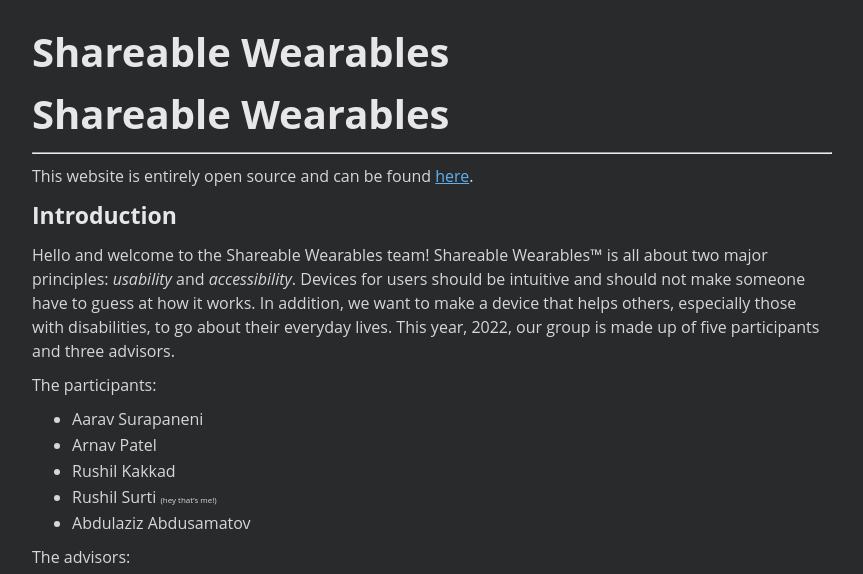
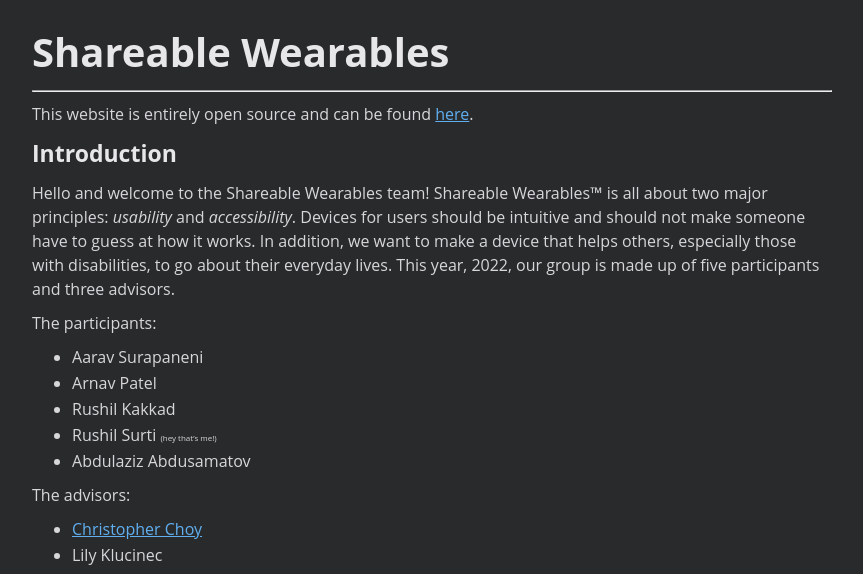
Before and after one commit to chirprush/shareable-wearables, a plain HTML site: page index.html in a window 1280 px wide. Shown: the top 574 px of the page, without its empty margins (208-1071 px from the left). Drawn offline with Linux system fonts and the light colour scheme.

Commit message:
Remove duplicate title

```diff
--- a/index.html
+++ b/index.html
@@ -80,7 +80,6 @@ code span.wa { color: #60a0b0; font-weight: bold; font-style: italic; } /* Warni
 <header id="title-block-header">
 <h1 class="title">Shareable Wearables</h1>
 </header>
-<h1 id="shareable-wearables">Shareable Wearables</h1>
 <hr />
 <p>This website is entirely open source and can be found <a href="https://github.com/chirprush/shareable-wearables">here</a>.</p>
 <h2 id="introduction">Introduction</h2>
```
Also changed, not shown: 1 other file.
